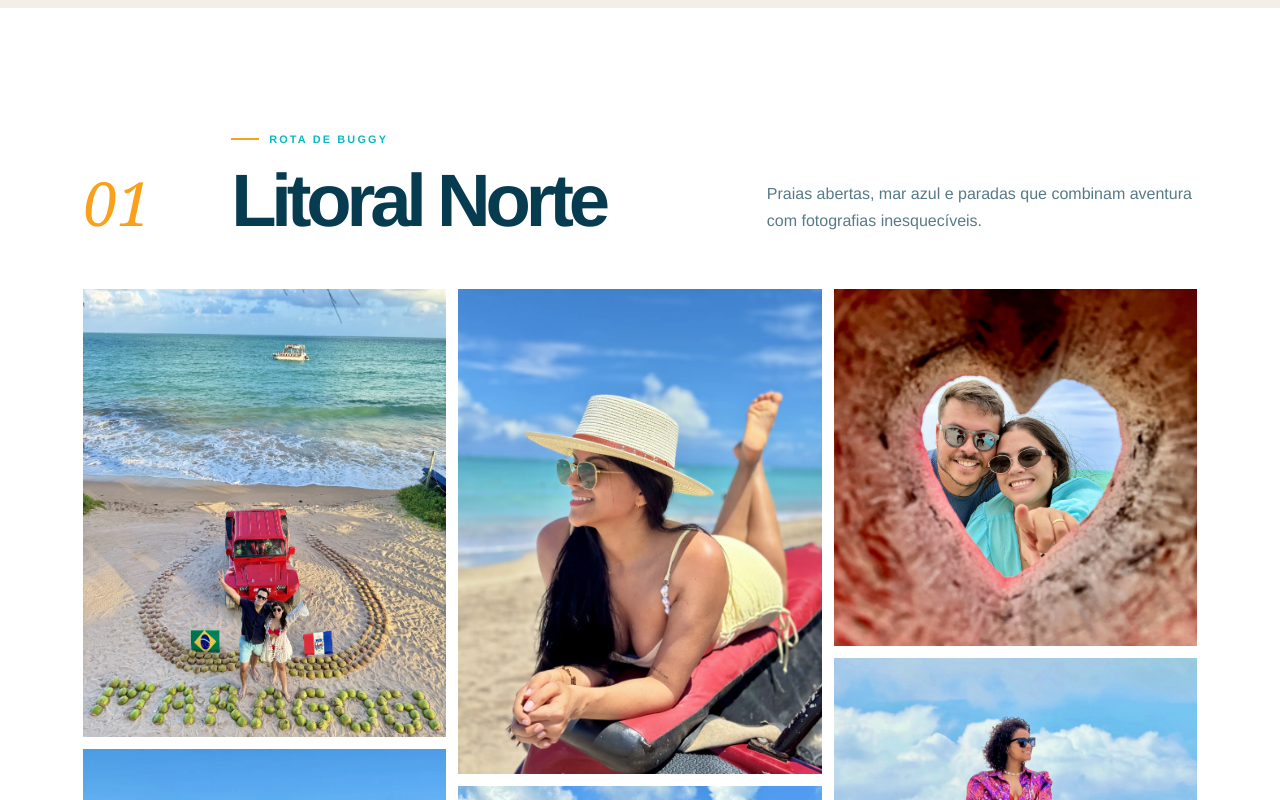
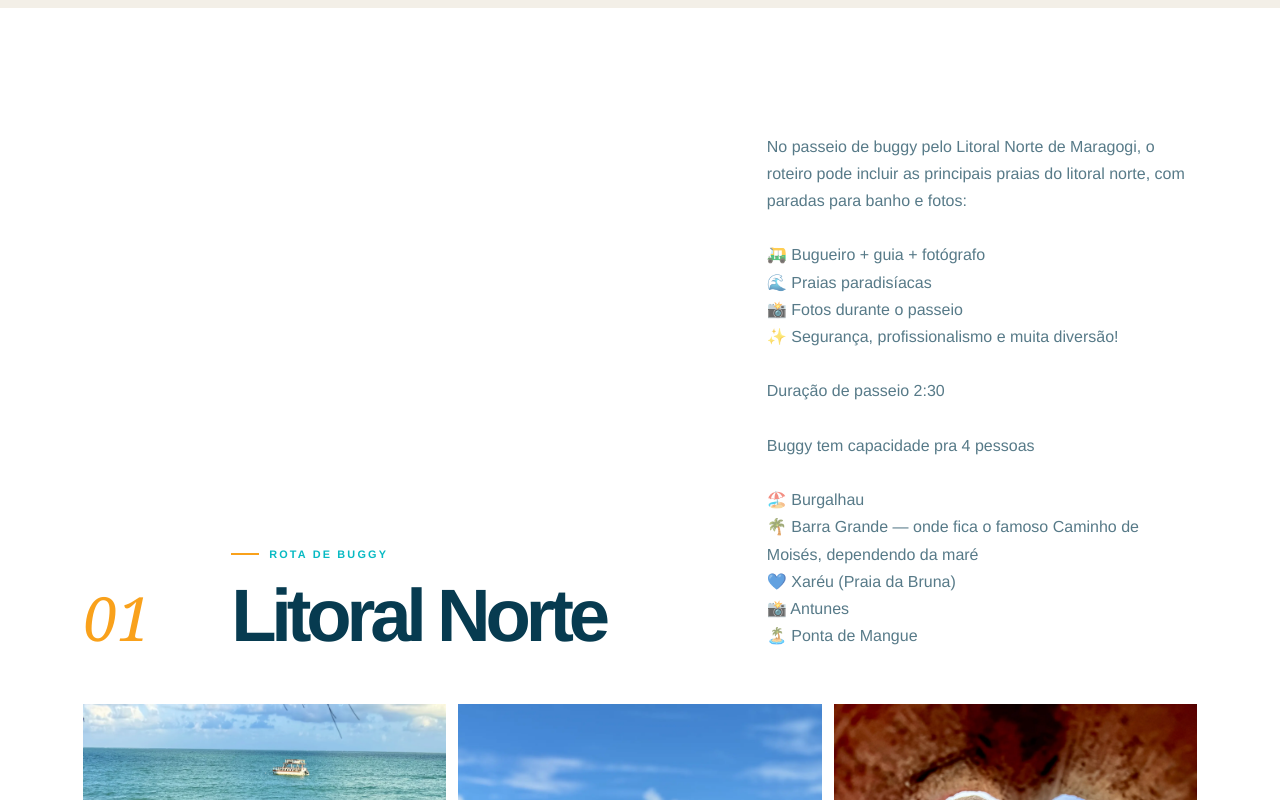
Before and after one commit to Thalesp155k/jaja-maragogi-site, a React (Vite) app in the folder Jaja_Maragogi_Vercel_Atualizado/: page / in a window 1280 px wide. Shown: the part 2640-3440 px from the top of the page. Built offline with nearby package versions, Linux system fonts and the light colour scheme.

Commit message:
Atualiza texto do Litoral Norte

```diff
--- a/Jaja_Maragogi_Vercel_Atualizado/app/page.tsx
+++ b/Jaja_Maragogi_Vercel_Atualizado/app/page.tsx
@@ -185,7 +185,8 @@ function GallerySection({
           <p className="kicker">Rota de buggy</p>
           <h2>{title}</h2>
         </div>
-        <p>{description}</p>
+        <p style={{ whiteSpace: "pre-line" }}>{description}</p>
+
       </header>
 
       <div className="gallery-grid">
@@ -422,7 +423,22 @@ export default function Home() {
   id="norte"
   index="01"
   title="Litoral Norte"
-        description="Praias abertas, mar azul e paradas que combinam aventura com fotografias inesquecíveis."
+  description={`No passeio de buggy pelo Litoral Norte de Maragogi, o roteiro pode incluir as principais praias do litoral norte, com paradas para banho e fotos:
+
+🛺 Bugueiro + guia + fotógrafo
+🌊 Praias paradisíacas
+📸 Fotos durante o passeio
+✨ Segurança, profissionalismo e muita diversão!
+
+Duração de passeio 2:30
+
+Buggy tem capacidade pra 4 pessoas
+
+🏖️ Burgalhau
+🌴 Barra Grande — onde fica o famoso Caminho de Moisés, dependendo da maré
+💙 Xaréu (Praia da Bruna)
+📸 Antunes
+🏝️ Ponta de Mangue`}
   images={northImages}
   onOpen={openImage}
   tone="light"
```
Lines whose indentation alone changed are shown as unchanged.
